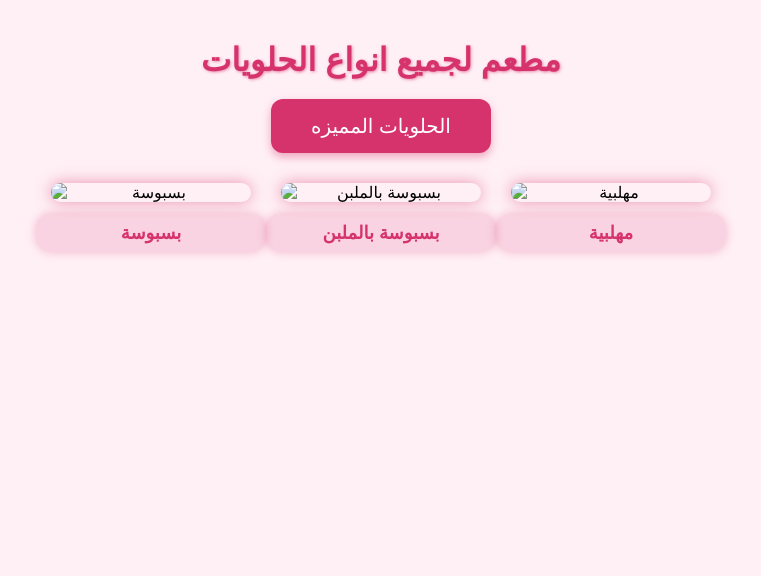
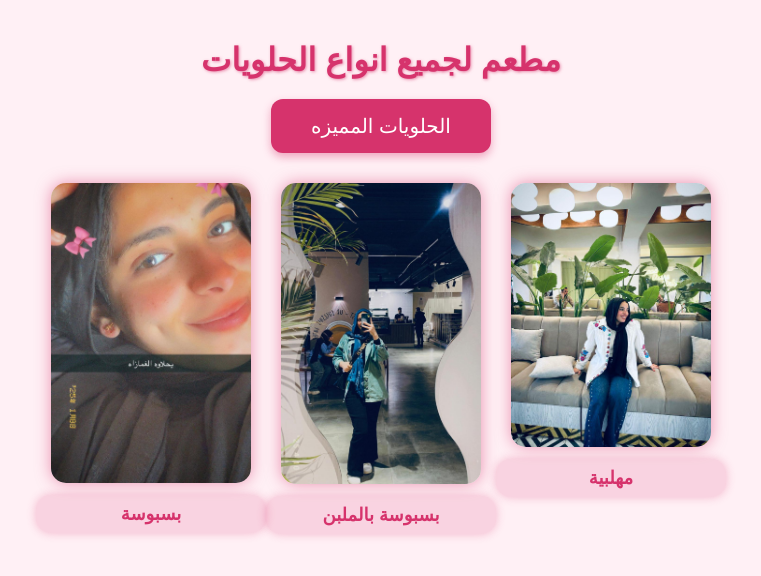
Before and after one commit to manosheba2005/sweet-website, a plain HTML site: page index.html in a window 1280 px wide. Both pictures are taken after a click on the button "الحلويات المميزه". Shown: the whole page, without its empty margins (259-1020 px from the left). Drawn offline with Linux system fonts and the light colour scheme.

Commit message:
index.html

```diff
--- a/index.html
+++ b/index.html
@@ -88,15 +88,15 @@
         <div id="photos" style="display: flex;">
             <!-- صور الحلويات هنا -->
             <div>
-                <img src="images/WhatsApp Image 2025-05-30 at 5.44.49 PM.jpeg" alt="بسبوسة" />
+                <img src="WhatsApp Image 2025-05-30 at 5.44.49 PM.jpeg" alt="بسبوسة" />
                 <p>بسبوسة</p>
             </div>
             <div>
-                <img src="images/WhatsApp Image 2025-05-30 at 5.44.49 PM (4).jpeg" alt="بسبوسة بالملبن" />
+                <img src="WhatsApp Image 2025-05-30 at 5.44.49 PM (4).jpeg" alt="بسبوسة بالملبن" />
                 <p>بسبوسة بالملبن</p>
             </div>
             <div>
-                <img src="images/WhatsApp Image 2025-05-30 at 5.44.49 PM (2).jpeg" alt="مهلبية" />
+                <img src="WhatsApp Image 2025-05-30 at 5.44.49 PM (2).jpeg" alt="مهلبية" />
                 <p>مهلبية</p>
             </div>
         </div>
```
